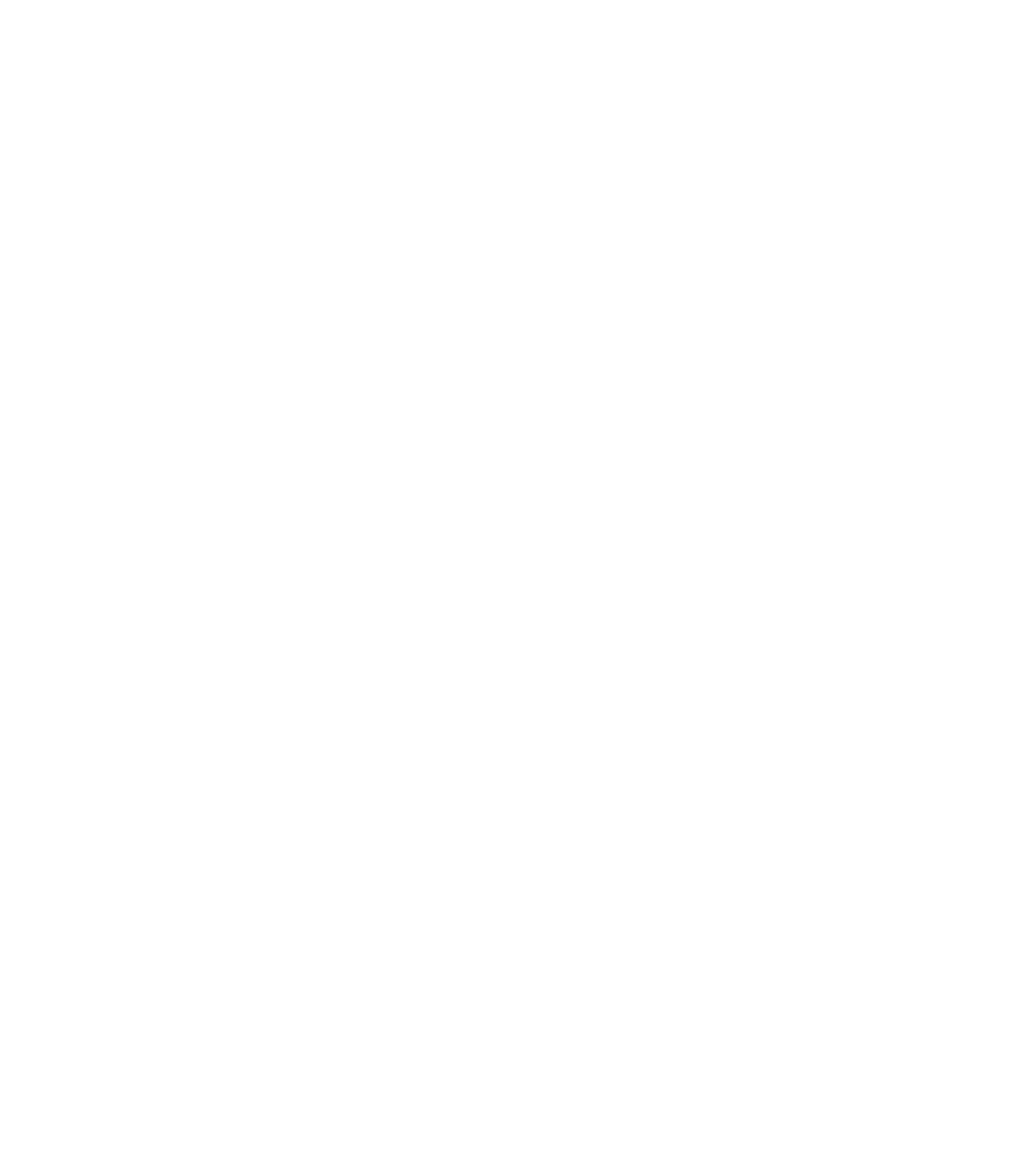
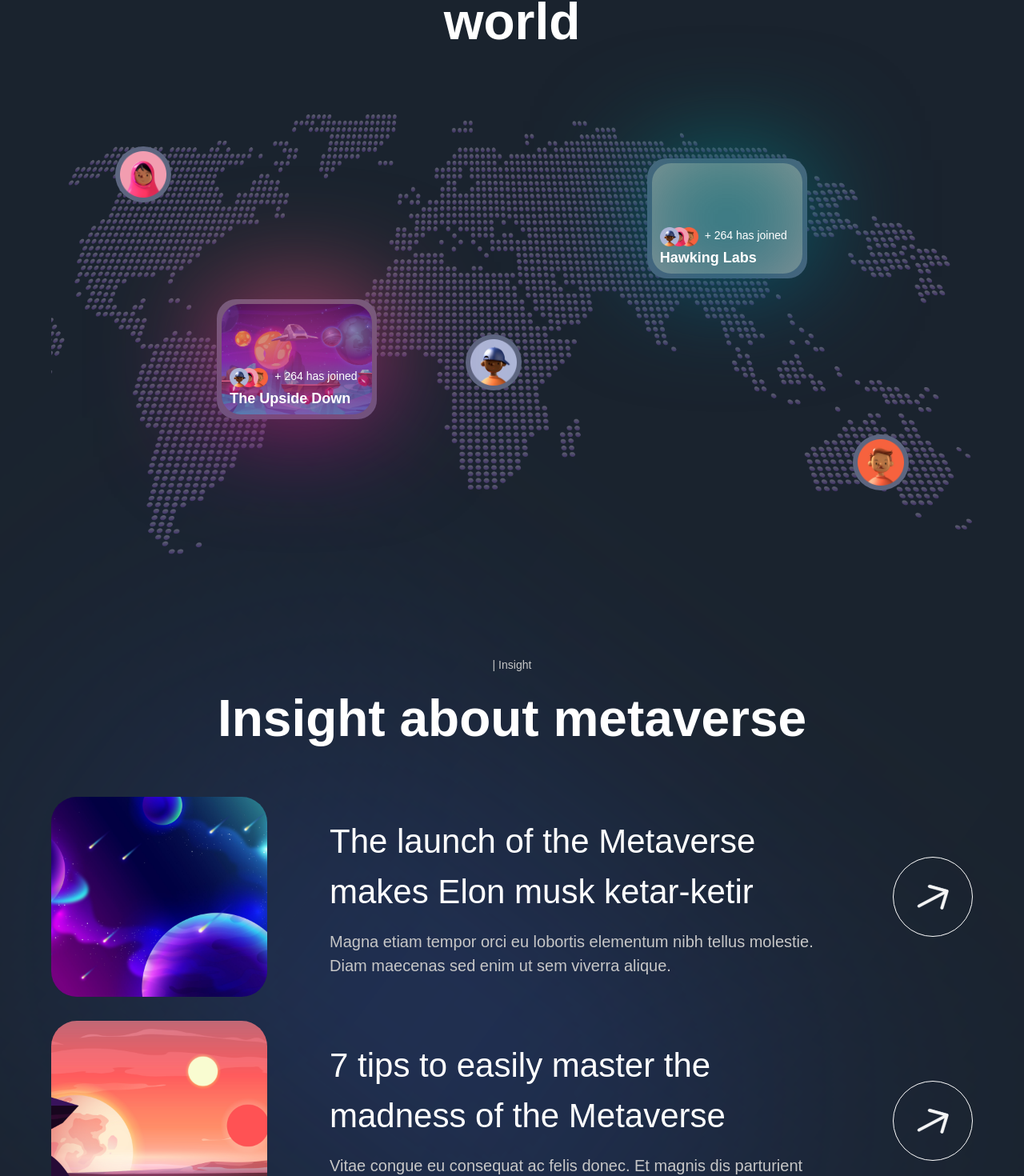
Before and after one commit to nardikakurniawan/metaverse-landing-pae, a Next.js app: page / in a window 1280 px wide. Shown: the part 4466-5936 px from the top of the page at 80% size. Before the commit the page ends 4256 px from the top, so only its background shows below. Built offline with nearby package versions, Linux system fonts and the light colour scheme; grey boxes are pictures that could not be loaded; a web font is replaced by a local one.

Commit message:
World and insight

```diff
--- a/components/InsightCard.jsx
+++ b/components/InsightCard.jsx
@@ -1,9 +1,38 @@
-'use client';
+"use client";
 
-const InsightCard = () => (
-  <div>
-    Insight Card
-  </div>
+import { motion } from "framer-motion";
+
+import { fadeIn } from "../utils/motion";
+
+const InsightCard = ({ imgUrl, title, subtitle, index }) => (
+  <motion.div
+    variants={fadeIn("up", "spring", index * 0.5, 1)}
+    className="flex md:flex-row flex-col gap-4"
+  >
+    <img
+      src={imgUrl}
+      alt="planet-01"
+      className="md:w-[270px] w-full h-[250px] rounded-[32px] object-cover"
+    />
+
+    <div className="w-full flex justify-between items-center">
+      <div className="flex-1 md:ml-[62px] flex flex-col max-w-[650px]">
+        <h4 className="font-normal lg:text-[42px] text-[26px] text-white">
+          {title}
+        </h4>
+        <p className="mt-[16px] font-normal lg:text-[20px] text-[14px] text-secondary-white ">
+          {subtitle}
+        </p>
+      </div>
+      <div className="lg:flex hidden items-center justify-center w-[100px] h-[100px] rounded-full bg-transparent border-[1px] border-white">
+        <img
+          src="arrow.svg"
+          alt="arrow"
+          className="w-[40%] h-[40%] object-contain "
+        />
+      </div>
+    </div>
+  </motion.div>
 );
 
 export default InsightCard;
--- a/sections/Insights.jsx
+++ b/sections/Insights.jsx
@@ -1,8 +1,33 @@
-'use client';
+"use client";
+
+import { motion } from "framer-motion";
+
+import styles from "../styles";
+import { staggerContainer } from "../utils/motion";
+import { InsightCard, TitleText, TypingText } from "../components";
+import { insights } from "../constants";
 
 const Insights = () => (
-  <section>
-    Insights section
+  <section className={`${styles.paddings} relative z-10`}>
+    <motion.div
+      variants={staggerContainer}
+      initial="hidden"
+      whileInView="show"
+      viewport={{ once: false, amount: 0.25 }}
+      className={`${styles.innerWidth} mx-auto flex flex-col`}
+    >
+      <TypingText title="| Insight" textStyles="text-center" />
+      <TitleText
+        title={<>Insight about metaverse</>}
+        textStyles="text-center"
+      />
+
+      <div className="mt-[50px] flex flex-col gap-[30px]">
+        {insights.map((insigt, index) => (
+          <InsightCard key={`insight-${index}`} {...insigt} index={index + 1} />
+        ))}
+      </div>
+    </motion.div>
   </section>
 );
 
--- a/sections/World.jsx
+++ b/sections/World.jsx
@@ -1,8 +1,112 @@
-'use client';
+"use client";
+
+import { motion } from "framer-motion";
+
+import styles from "../styles";
+import { staggerContainer, fadeIn } from "../utils/motion";
+import { TitleText, TypingText } from "../components";
 
 const World = () => (
-  <section>
-    World section
+  <section className={`${styles.paddings} relative z-10`}>
+    <motion.div
+      variants={staggerContainer}
+      initial="hidden"
+      whileInView="show"
+      viewport={{ once: false, amount: 0.25 }}
+      className={`${styles.innerWidth} mx-auto flex flex-col`}
+    >
+      <TypingText title="| People on the world" textStyles="text-center" />
+      <TitleText
+        title={
+          <>
+            Track friends around you and invite them to play together in the
+            same world
+          </>
+        }
+        textStyles="text-center"
+      />
+
+      <motion.div
+        variants={fadeIn("up", "tween", 0.3, 1)}
+        className="relative mt-[68px] flex w-full h-[550px]"
+      >
+        <img src="/map.png" alt="map" className="w-full h-full object-cover" />
+
+        <div className="absolute md:flex hidden bottom-20 right-20 w-[70px] h-[70px] p-[6px] rounded-full bg-[#5d6680]">
+          <img src="/people-01.png" alt="people" className="w-full h-full" />
+        </div>
+        <div className="absolute md:flex hidden top-10 left-20 w-[70px] h-[70px] p-[6px] rounded-full bg-[#5d6680]">
+          <img src="/people-02.png" alt="people" className="w-full h-full" />
+        </div>
+        <div className="absolute top-1/2 left-[45%] w-[70px] h-[70px] p-[6px] rounded-full bg-[#5d6680]">
+          <img src="/people-03.png" alt="people" className="w-full h-full" />
+        </div>
+
+        <div className="absolute md:flex hidden top-[42%] left-[18%] w-[200px] h-[150px] p-[6px] rounded-3xl bg-[#5d6680]">
+          <img
+            src="/planet-08.png"
+            alt="people"
+            className="w-full h-full object-cover rounded-3xl"
+          />
+          <div className="absolute top-0 left-0 z-20 map-gradient-01 w-full h-full"></div>
+
+          <div className="absolute bottom-3 left-4 z-30 flex-col">
+            <div className="flex">
+              <img
+                src="/people-03.png"
+                alt="people"
+                className="w-[24px] h-[24px] z-50"
+              />
+              <img
+                src="/people-02.png"
+                alt="people"
+                className="w-[24px] h-[24px] z-40 -ml-3"
+              />
+              <img
+                src="/people-01.png"
+                alt="people"
+                className="w-[24px] h-[24px] z-30 -ml-3"
+              />
+              <p className="text-white text-sm ml-2">+ 264 has joined</p>
+            </div>
+            <h5 className="text-white font-semibold text-lg">
+              The Upside Down
+            </h5>
+          </div>
+        </div>
+
+        <div className="absolute md:flex hidden top-[10%] right-[18%] w-[200px] h-[150px] p-[6px] rounded-3xl bg-[#5d6680]">
+          <img
+            src="/planet-09.png"
+            alt="people"
+            className="w-full h-full object-cover rounded-3xl"
+          />
+          <div className="absolute top-0 left-0 z-20 map-gradient-02 w-full h-full"></div>
+
+          <div className="absolute bottom-3 left-4 z-30 flex-col">
+            <div className="flex">
+              <img
+                src="/people-03.png"
+                alt="people"
+                className="w-[24px] h-[24px] z-50"
+              />
+              <img
+                src="/people-02.png"
+                alt="people"
+                className="w-[24px] h-[24px] z-40 -ml-3"
+              />
+              <img
+                src="/people-01.png"
+                alt="people"
+                className="w-[24px] h-[24px] z-30 -ml-3"
+              />
+              <p className="text-white text-sm ml-2">+ 264 has joined</p>
+            </div>
+            <h5 className="text-white font-semibold text-lg">Hawking Labs</h5>
+          </div>
+        </div>
+      </motion.div>
+    </motion.div>
   </section>
 );
 
--- a/styles/globals.css
+++ b/styles/globals.css
@@ -83,6 +83,14 @@
     rgba(255, 255, 255, 0) 100%
   );
 }
+.map-gradient-01 {
+  background: linear-gradient(180deg, #d46062 0%, #880383 100%);
+  filter: blur(70px);
+}
+.map-gradient-02 {
+  background: linear-gradient(180deg, #05776e 0%, #09597e 100%);
+  filter: blur(70px);
+}
 
 .feedback-gradient {
   position: absolute;
```
